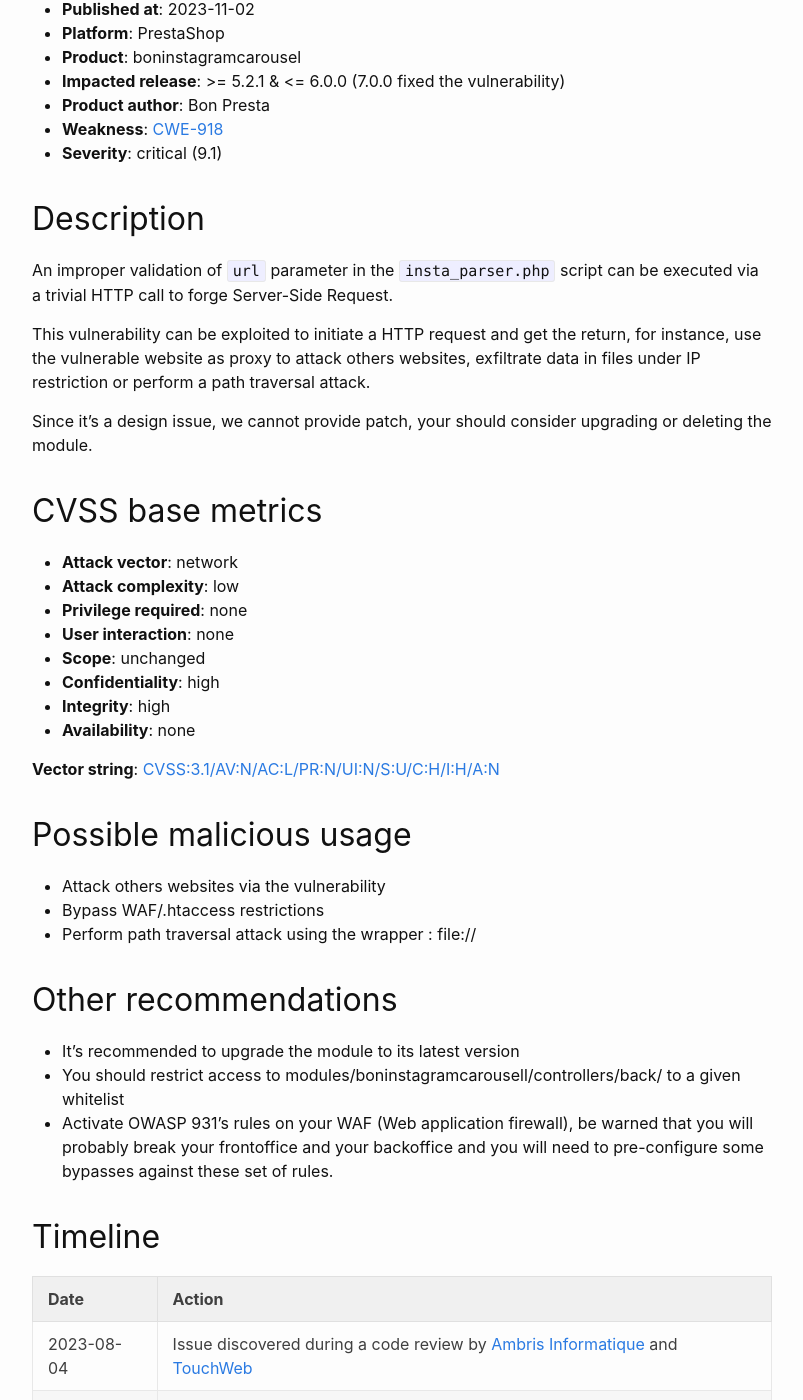
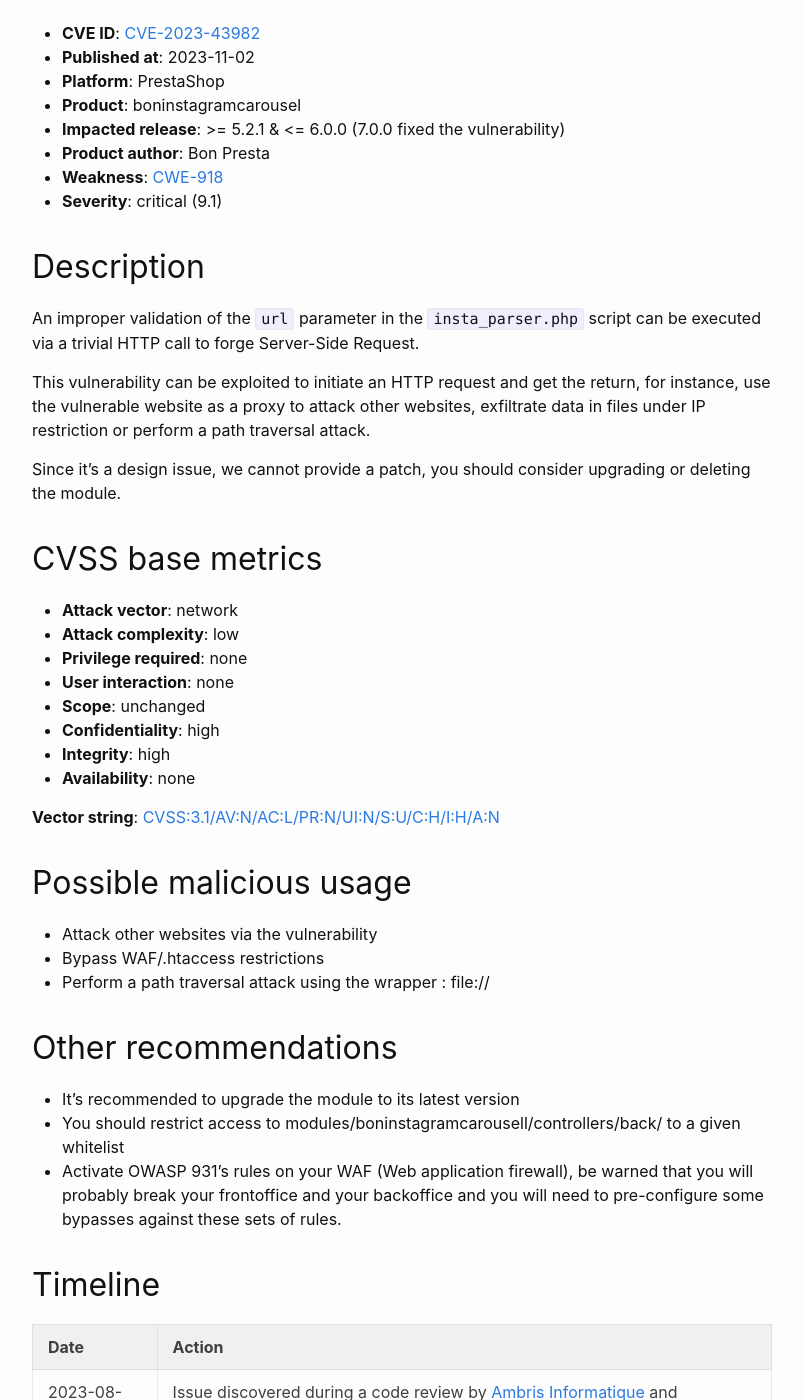
Before and after one commit to friends-of-presta/security-advisories, a Jekyll site: the page built from _posts/2023-11-02-boninstagramcarousel.md, in a window 1280 px wide and 1400 px high, scrolled down 1055 px. Shown: the whole window, without its empty margins (238-1041 px from the left). Built offline with Jekyll 4.4.1, drawn with Linux system fonts in a browser that asks for light colours; some of the changed text lies outside the part shown.

Commit message:
Update 2023-11-02-boninstagramcarousel.md
English

```diff
--- a/_posts/2023-11-02-boninstagramcarousel.md
+++ b/_posts/2023-11-02-boninstagramcarousel.md
@@ -1,6 +1,6 @@
 ---
 layout: post
-title: "[CVE-2023-43982] Server-Side Request Forgery (SSRF) in Bon Presta - SocialFeed - Photos & Video/Reels using Instagram API for PrestaShop"
+title: "[CVE-2023-43982] Server-Side Request Forgery (SSRF) in Bon Presta - SocialFeed - Photos & Video/Reels using the Instagram API for PrestaShop"
 categories: modules
 author:
 - TouchWeb.fr
@@ -25,11 +25,11 @@ In the module "SocialFeed - Photos & Video/Reels using Instagram API" (boninstag
 
 ## Description
 
-An improper validation of `url` parameter in the `insta_parser.php` script can be executed via a trivial HTTP call to forge Server-Side Request.
+An improper validation of the `url` parameter in the `insta_parser.php` script can be executed via a trivial HTTP call to forge Server-Side Request.
 
-This vulnerability can be exploited to initiate a HTTP request and get the return, for instance, use the vulnerable website as proxy to attack others websites, exfiltrate data in files under IP restriction or perform a path traversal attack.
+This vulnerability can be exploited to initiate an HTTP request and get the return, for instance, use the vulnerable website as a proxy to attack other websites, exfiltrate data in files under IP restriction or perform a path traversal attack.
 
-Since it's a design issue, we cannot provide patch, your should consider upgrading or deleting the module.
+Since it's a design issue, we cannot provide a patch, you should consider upgrading or deleting the module.
 
 
 ## CVSS base metrics
@@ -47,15 +47,15 @@ Since it's a design issue, we cannot provide patch, your should consider upgradi
 
 ## Possible malicious usage
 
-* Attack others websites via the vulnerability
+* Attack other websites via the vulnerability
 * Bypass WAF/.htaccess restrictions
-* Perform path traversal attack using the wrapper : file://
+* Perform a path traversal attack using the wrapper : file://
 
 ## Other recommendations
 
 * It’s recommended to upgrade the module to its latest version
 * You should restrict access to modules/boninstagramcarousell/controllers/back/ to a given whitelist
-* Activate OWASP 931's rules on your WAF (Web application firewall), be warned that you will probably break your frontoffice and your backoffice and you will need to pre-configure some bypasses against these set of rules.
+* Activate OWASP 931's rules on your WAF (Web application firewall), be warned that you will probably break your frontoffice and your backoffice and you will need to pre-configure some bypasses against these sets of rules.
 
 ## Timeline
 
```
